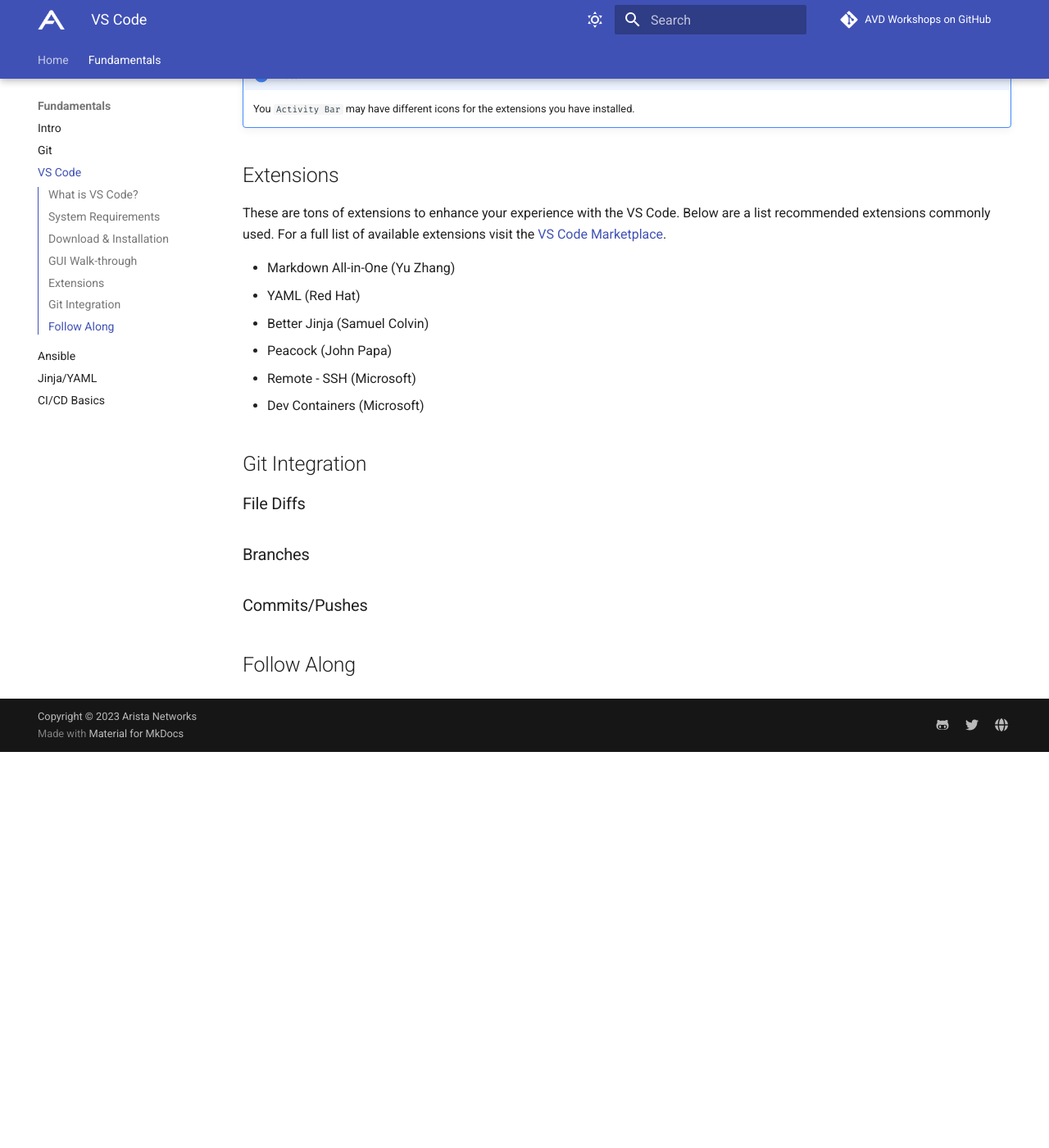
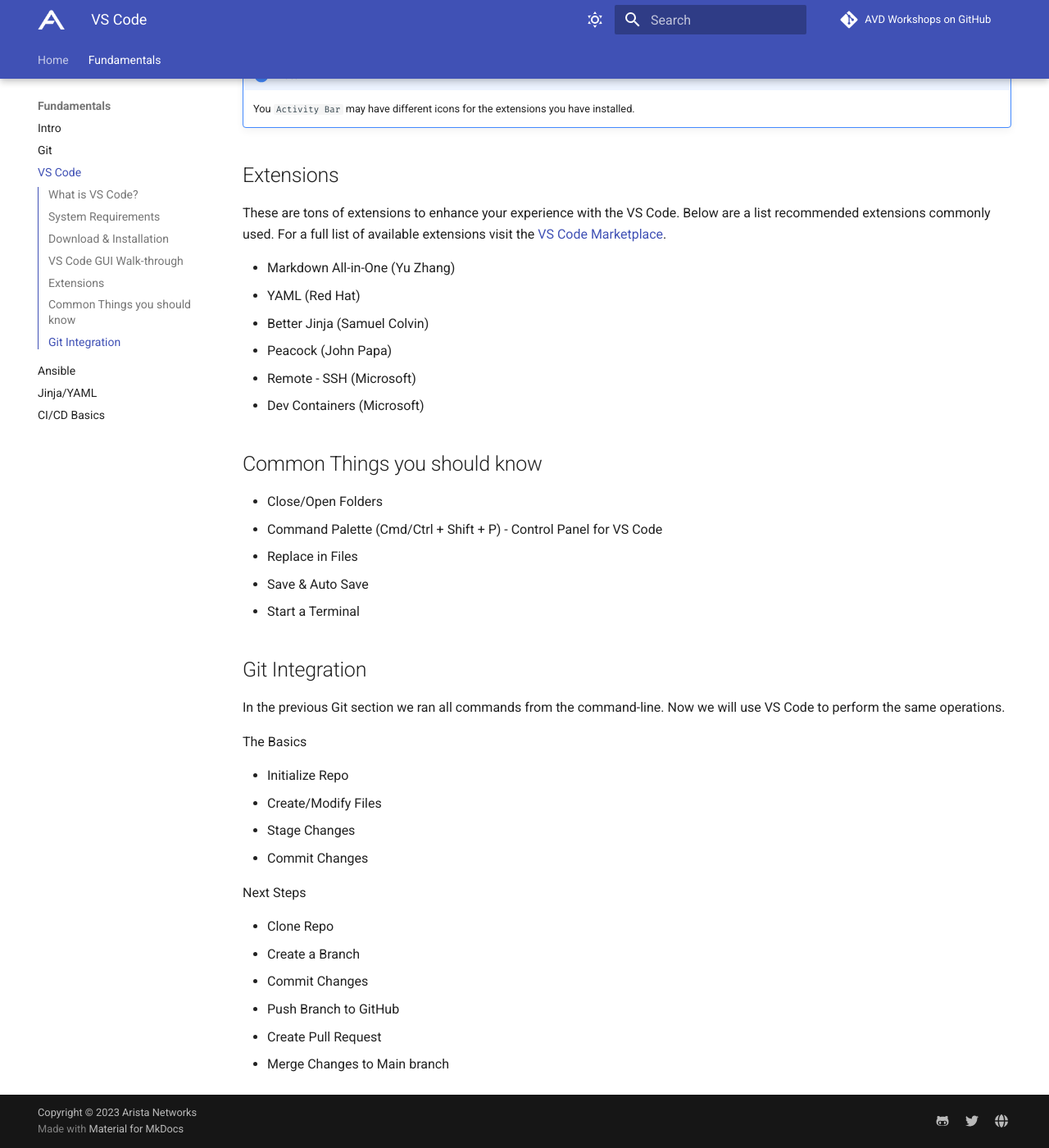
Before and after one commit to aristanetworks/avd-workshops, an MkDocs documentation site: the page built from workshops/vscode.md, in a window 1280 px wide and 1400 px high, scrolled down 2184 px. Shown: the whole window at 82% size. Built offline with MkDocs 1.6.1 and Material for MkDocs 9.7.7, drawn with Linux system fonts in a browser that asks for light colours; comment, search, counter and statistics services are not loaded; before the commit the page ends 3101 px from its top, so only the background shows below that; some of the changed text lies outside the part shown.

Commit message:
Added Git Integration section

```diff
--- a/workshops/vscode.md
+++ b/workshops/vscode.md
@@ -36,7 +36,7 @@
 
 VS Code downloads for Windows, Linux and Mac can be found [here](https://code.visualstudio.com/download).
 
-## GUI Walk-through
+## VS Code GUI Walk-through
 
 The four main areas of the VS Code GUI are:
 
@@ -62,12 +62,30 @@
 - Remote - SSH (Microsoft)
 - Dev Containers (Microsoft)
 
+## Common Things you should know
+
+- Close/Open Folders
+- Command Palette (Cmd/Ctrl + Shift + P) - Control Panel for VS Code
+- Replace in Files
+- Save & Auto Save
+- Start a Terminal
+
 ## Git Integration
 
-### File Diffs
+In the previous Git section we ran all commands from the command-line. Now we will use VS Code to perform the same operations.
 
-### Branches
+The Basics
 
-### Commits/Pushes
+- Initialize Repo
+- Create/Modify Files
+- Stage Changes
+- Commit Changes
 
-## Follow Along
+Next Steps
+
+- Clone Repo
+- Create a Branch
+- Commit Changes
+- Push Branch to GitHub
+- Create Pull Request
+- Merge Changes to Main branch
```
